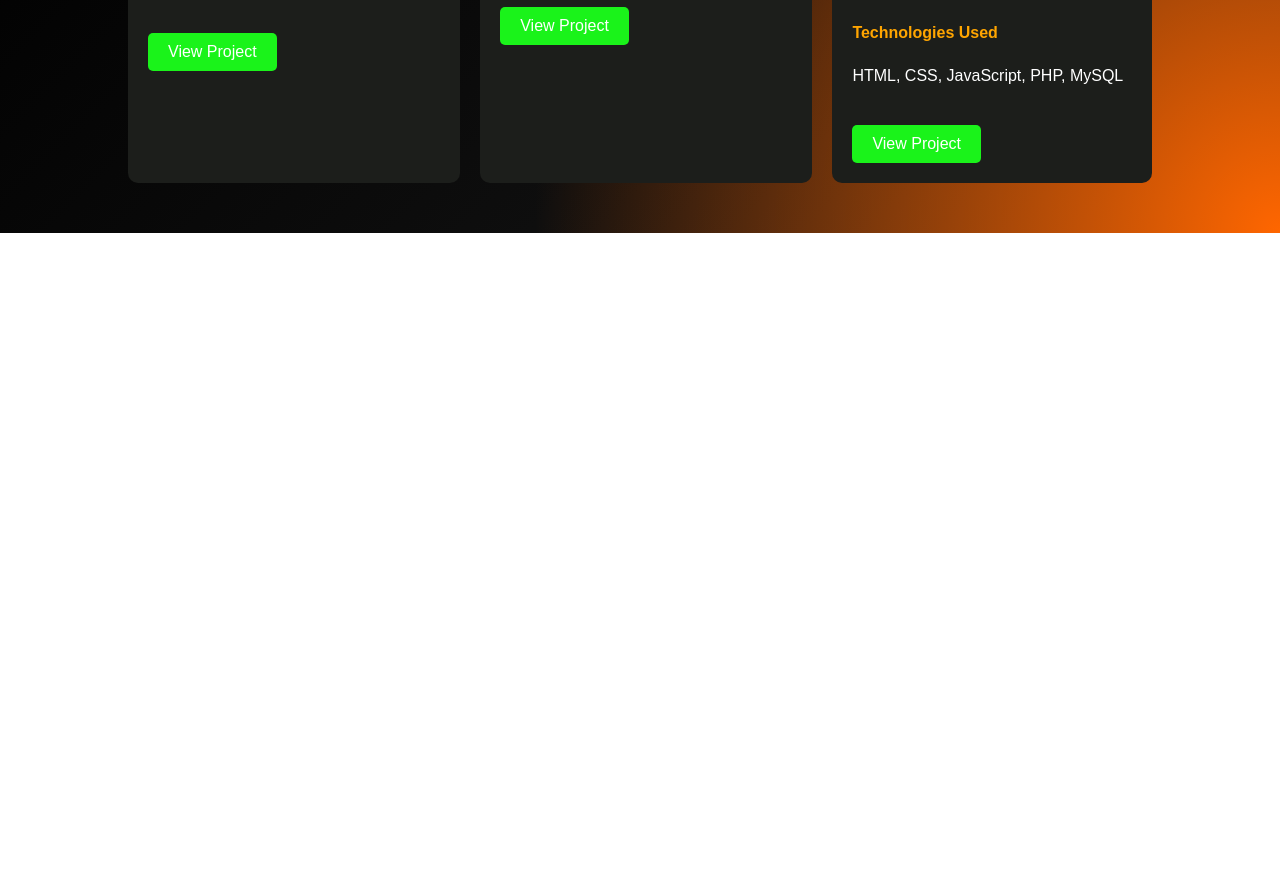
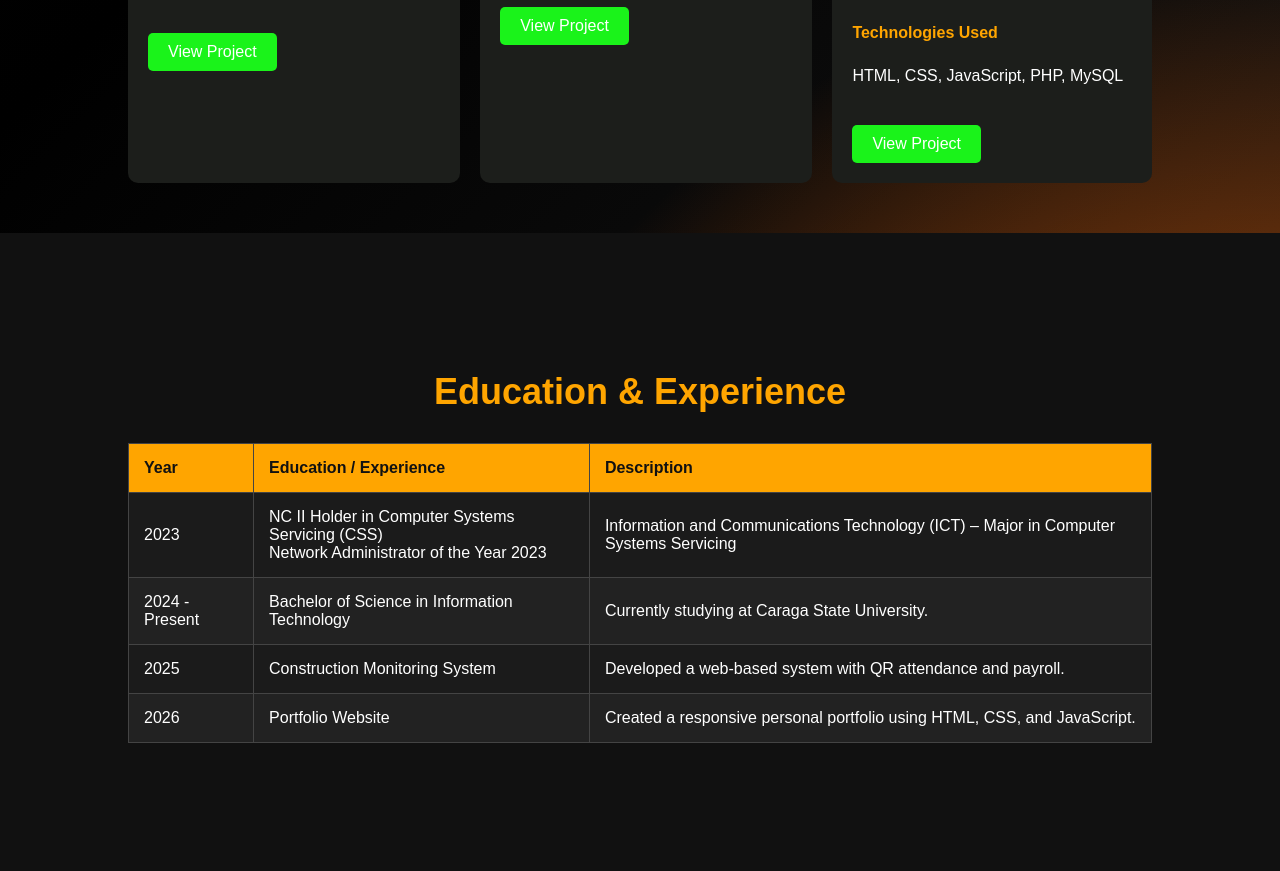
Before and after one commit to Kuya-Ben/portfolio_project, a plain HTML site: page Index.html in a window 1280 px wide. Shown: the part 1898-2769 px from the top of the page. Before the commit the page ends 2131 px from the top, so only its background shows below. Drawn offline with Linux system fonts and the light colour scheme.

Commit message:
Add education and experience table

```diff
--- a/Index.html
+++ b/Index.html
@@ -153,15 +153,57 @@
         <p>HTML, CSS, JavaScript, PHP, MySQL</p>
 
        <a href="https://www.figma.com/make/ItgqrBqn9152MkJVSRGRg6/Employee-Salary-Dashboard?code-node-id=0-9&p=f&fullscreen=1&preview-route=%2Fdashboard"
-   class="project-btn"
-   target="_blank">
-   View Project
-</a>
+       class="project-btn"target="_blank">View Project</a>
 
     </div>
     </div>
 
 </section>
 
+<!-- Education & Experience -->
+<section id="education" class="education">
+    <div class="container">
+        <h2>Education & Experience</h2>
+
+        <table>
+            <thead>
+                <tr>
+                    <th>Year</th>
+                    <th>Education / Experience</th>
+                    <th>Description</th>
+                </tr>
+            </thead>
+
+            <tbody>
+                <tbody>
+                <tr>
+                    <td>2023</td>
+                    <td>NC II Holder in Computer Systems Servicing (CSS)<br>Network Administrator of the Year 2023</td>
+                    <td>Information and Communications Technology (ICT) – Major in Computer Systems Servicing</td>
+                </tr>
+
+
+                <tr>
+                    <td>2024 - Present</td>
+                    <td>Bachelor of Science in Information Technology</td>
+                    <td>Currently studying at Caraga State University.</td>
+                </tr>
+
+                <tr>
+                    <td>2025</td>
+                    <td>Construction Monitoring System</td>
+                    <td>Developed a web-based system with QR attendance and payroll.</td>
+                </tr>
+
+                <tr>
+                    <td>2026</td>
+                    <td>Portfolio Website</td>
+                    <td>Created a responsive personal portfolio using HTML, CSS, and JavaScript.</td>
+                </tr>
+            </tbody>
+        </table>
+    </div>
+</section>
+
 </body>
 </html>
--- a/media.css
+++ b/media.css
@@ -143,4 +143,17 @@
     }
 
 
+
+    .education{
+        overflow-x:auto;
+    }
+
+    .education table{
+        width:auto;
+        font-size: 14px;
+    }
+
+    .education h2{
+        font-size:  24px;
+    }
 }
--- a/style.css
+++ b/style.css
@@ -298,3 +298,50 @@ a:hover {
 .project-btn:hover{
     background-color: rgb(200, 105, 21);
 }
+
+
+
+
+
+/* Education & Experience */
+
+.education{
+    padding:10%;
+    background:#111;
+    color:#fff;
+}
+
+.education h2{
+    text-align:center;
+    font-size:36px;
+    color:orange;
+    margin-top: 10px;
+}
+
+.education table{
+    width:100%;
+    border-collapse:collapse;
+    background:#1b1b1b;
+}
+
+.education th,
+.education td{
+    border:1px solid #444;
+    padding:15px;
+    text-align:left;
+}
+
+.education th{
+    background:orange;
+    color:#111;
+    font-weight:bold;
+}
+
+.education tr:nth-child(even){
+    background:#222;
+}
+
+.education tr:hover{
+    background:#333;
+    transition:0.3s;
+}
```
